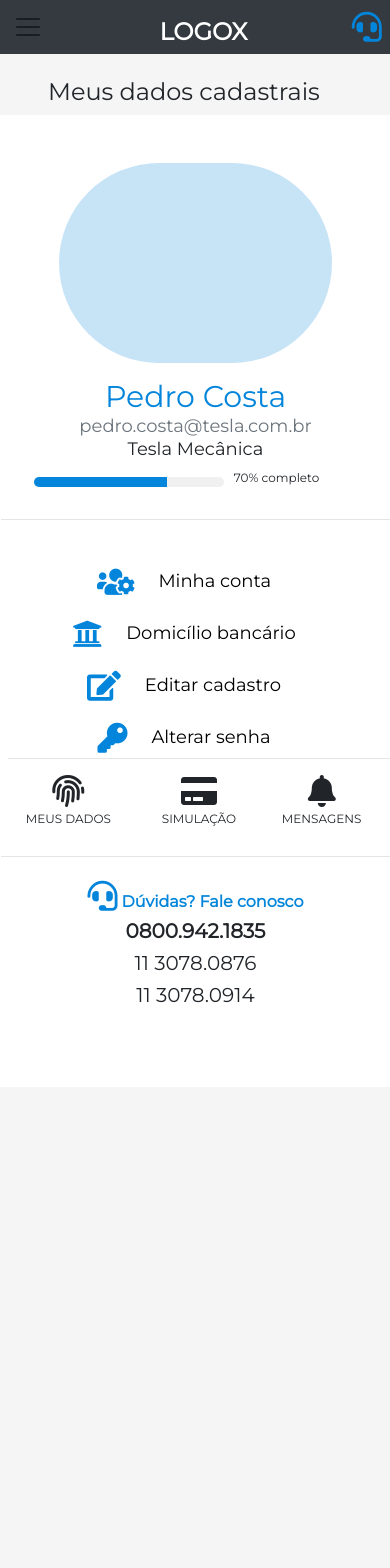
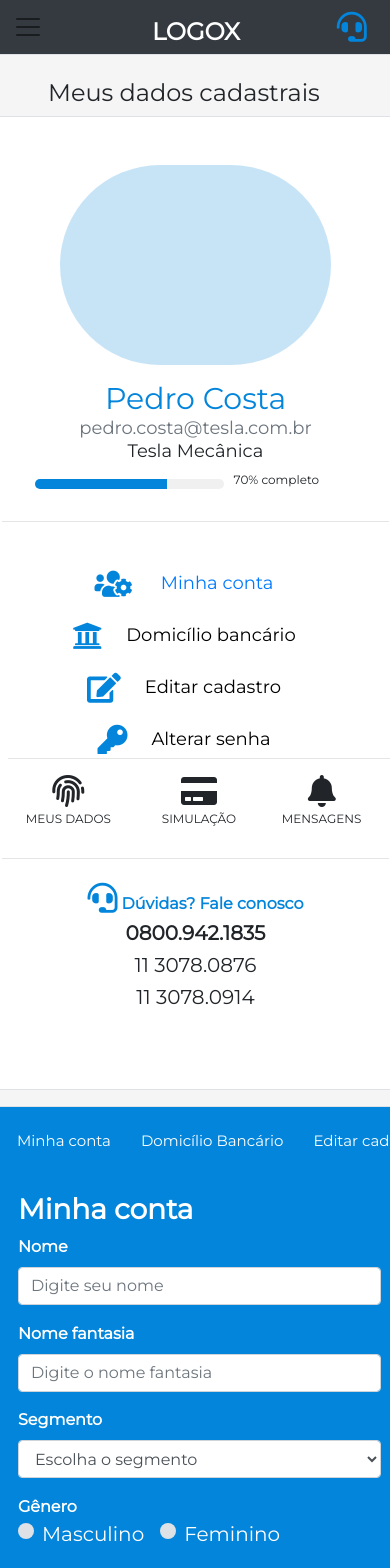
Before and after one commit to anddMF/Estudo-VueJs, a Vue app: page / in a window 390 px wide. Shown: the top 1568 px of the page. Before the commit the page ends 1103 px from the top, so only its background shows below. Built offline with nearby package versions, Linux system fonts and the light colour scheme.

Commit message:
Finalização da Sidenav e SCSS

```diff
--- a/src/App.vue
+++ b/src/App.vue
@@ -1,5 +1,6 @@
 <template>
   <div id="app">
+
     <Layout/>
   </div>
 </template>
@@ -10,6 +11,7 @@ import Formulario from './components/Formulario.vue'
 import MenuBase from './components/MenuBase.vue'
 import MenuTop from './components/MenuTop.vue'
 import Perfil from './components/Perfil.vue'
+import Sidenav from './components/Sidenav.vue'
 
 export default {
   name: 'app',
@@ -18,7 +20,8 @@ export default {
     Formulario,
     MenuBase,
     MenuTop,
-    Perfil
+    Perfil,
+    Sidenav
   },
   data() {
 
--- a/src/components/Layout.vue
+++ b/src/components/Layout.vue
@@ -1,11 +1,12 @@
 <template>
 <div class="hello">
+
     <MenuTop/>
     <h4 class="mt-4 ml-5 mb-2">Meus dados cadastrais</h4>
 
     <div class="row">
       <!-- PRIMEIRO CARD -->
-      <div class="ml-md-5 ml-sm-1 col-12 mb-3 pl-3 col-md-3 bg-white primeiro">
+      <div class="border ml-md-5 ml-sm-1 col-12 mb-3 pl-3 col-md-3 bg-white primeiro">
         <Perfil/>
         <br>
         <br>
@@ -15,8 +16,8 @@
 
       <!-- SEGUNDO CARD -->
 
-      <div class="segundo col-md-8 pt-2 pl-3 d-bock ml-md-4 ml-sm-2s ml-xs-1 frm bg-white">
-
+      <div class="segundo border col-md-8 pt-2 pl-3 d-bock ml-md-4 ml-sm-2s ml-xs-1 frm bg-white">
+         <!-- MENU EM TABS //funcionará fora da div  -->
         <div class="scrolling-wrapper">
           <input class="tinput" id="tab1" type="radio" name="tabs" checked>
           <label class="tlabel" for="tab1">Minha conta</label>
@@ -35,7 +36,7 @@
         </div>
         <!-- FORMULÁRIO -->
         <section class="pl-3 pr-2" id="content1">
-          <h3>
+          <h3 class="mt-3">
             <b>Minha conta</b>
           </h3>
           <Formulario/>
@@ -43,46 +44,15 @@
         <!-- /FORMULÁRIO -->
 
         <section class="tsection pl-3 pr-2" id="content2">
-          <p>
-            Bacon ipsum dolor sit amet landjaeger sausage brisket, jerky drumstick fatback boudin ball tip turducken. Pork belly meatball
-            t-bone bresaola tail filet mignon kevin turkey ribeye shank flank doner cow kielbasa shankle. Pig swine chicken
-            hamburger, tenderloin turkey rump ball tip sirloin frankfurter meatloaf boudin brisket ham hock. Hamburger venison
-            brisket tri-tip andouille pork belly ball tip short ribs biltong meatball chuck. Pork chop ribeye tail short
-            ribs, beef hamburger meatball kielbasa rump corned beef porchetta landjaeger flank. Doner rump frankfurter meatball
-            meatloaf, cow kevin pork pork loin venison fatback spare ribs salami beef ribs.
-          </p>
-          <p>
-            Jerky jowl pork chop tongue, kielbasa shank venison. Capicola shank pig ribeye leberkas filet mignon brisket beef kevin tenderloin
-            porchetta. Capicola fatback venison shank kielbasa, drumstick ribeye landjaeger beef kevin tail meatball pastrami
-            prosciutto pancetta. Tail kevin spare ribs ground round ham ham hock brisket shoulder. Corned beef tri-tip leberkas
-            flank sausage ham hock filet mignon beef ribs pancetta turkey.
-          </p>
+
         </section>
 
         <section class="tsection pl-3 pr-2" id="content3">
-          <p>
-            Bacon ipsum dolor sit amet beef venison beef ribs kielbasa. Sausage pig leberkas, t-bone sirloin shoulder bresaola. Frankfurter
-            rump porchetta ham. Pork belly prosciutto brisket meatloaf short ribs.
-          </p>
-          <p>
-            Brisket meatball turkey short loin boudin leberkas meatloaf chuck andouille pork loin pastrami spare ribs pancetta rump.
-            Frankfurter corned beef beef tenderloin short loin meatloaf swine ground round venison.
-          </p>
+
         </section>
 
         <section class="tsection pl-3 pr-2" id="content4">
-          <p>
-            Bacon ipsum dolor sit amet landjaeger sausage brisket, jerky drumstick fatback boudin ball tip turducken. Pork belly meatball
-            t-bone bresaola tail filet mignon kevin turkey ribeye shank flank doner cow kielbasa shankle. Pig swine chicken
-            hamburger, tenderloin turkey rump ball tip sirloin frankfurter meatloaf boudin brisket ham hock. Hamburger venison
-            brisket tri-tip andouille pork belly ball tip short ribs biltong.
-          </p>
-          <p>
-            Jerky jowl pork chop tongue, kielbasa shank venison. Capicola shank pig ribeye leberkas filet mignon brisket beef kevin tenderloin
-            porchetta. Capicola fatback venison shank kielbasa, drumstick ribeye landjaeger beef kevin tail meatball pastrami
-            prosciutto pancetta. Tail kevin spare ribs ground round ham ham hock brisket shoulder. Corned beef tri-tip leberkas
-            flank sausage ham hock filet mignon beef ribs pancetta turkey.
-          </p>
+
         </section>
 
         <br>
@@ -103,25 +73,22 @@
 import Formulario from "./Formulario.vue";
 import MenuBase from "./MenuBase.vue";
 import MenuTop from "./MenuTop.vue";
-import Perfil from "./Perfil.vue"
+import Perfil from "./Perfil.vue";
+import Sidenav from "./Sidenav.vue"
 export default {
   name: "Layout",
   components: {
     Formulario,
     MenuBase,
     MenuTop,
-    Perfil
+    Perfil,
+    Sidenav
   },
   props: {},
   data() {
     return {
         mostrarform: true,
-        teste: false,
-      select: [
-        { segmento: "Beleza" },
-        { segmento: "Alimentação" },
-        { segmento: "Comércio" }
-      ]
+        teste: false
     };
   },
   methods: {
--- a/src/components/MenuTop.vue
+++ b/src/components/MenuTop.vue
@@ -1,6 +1,5 @@
 <template>
-<nav class="navbar navbar-expand-lg navbar-light bg-white">
-
+<nav class="navbar navbar-expand-lg navbar-light bg-white border-bottom">
   <button class="navbar-toggler" type="button" style="border:none" data-toggle="collapse" data-target="#navbarSupportedContent" aria-controls="navbarSupportedContent" aria-expanded="false" aria-label="Toggle navigation">
     <span class="navbar-toggler-icon "></span>
   </button>
@@ -26,13 +25,17 @@
         </div>
     </form>
   </div>
+
 </nav>
 </template>
 
 <script>
+import Sidenav from "./Sidenav.vue"
 export default {
-    name: 'MenuTop'
-
+    name: 'MenuTop',
+    components: {
+        Sidenav
+    }
 }
 </script>
 
--- a/src/components/Perfil.vue
+++ b/src/components/Perfil.vue
@@ -39,7 +39,7 @@
                   <i class="fa fa-users-cog align-middle icone mr-4"></i>Minha conta</button>
                 <!-- ATIVAR FORM CELULAR -->
                 <button class="btn btnm mx-auto menus btn-block abrir d-none" v-on:click="mostrarform = true">
-                  <i class="fa fa-users-cog align-middle icone mr-4"></i>Minha conta</button>
+                  <i class="fa fa-users-cog align-middle icone mr-4"></i><a href="#content1"> Minha conta</a></button>
               </div>
             </div>
           </div>
--- /dev/null
+++ b/src/components/Sidenav.vue
@@ -0,0 +1,66 @@
+<template>
+
+          <div class="sidebar-sticky col-md-3 sidebar sidebar2" >
+
+            <ul class="nav flex-column bg-dark">
+                <li class="nav-item bg-head border-bottom">
+                    <h3 class=" ml-3 mt-4 mb-4" style="color: white;"><b>LOGOX</b></h3>
+                </li>
+              <li class="nav-item bg-dark border-bottom">
+                <a class="nav-link active" style="color:white;border-color: grey !important" href="#">
+                  <i class="fa fa-credit-card icone align-middle mr-2"></i>
+                  Fazer nova transação
+                </a>
+              </li>
+              <li class="nav-item bg-dark border-bottom">
+                <a class="nav-link active" style="color:white" href="#">
+                  <i class="fa fa-credit-card fa-2x align-middle mr-2"></i>
+                  Fazer simulação
+                </a>
+              </li>
+              <li class="nav-item bg-dark border-bottom">
+                <a class="nav-link active" style="color:white" href="#">
+                  <i class="fa fa-chart-bar fa-2x align-middle mr-2"></i>
+                  Painel do cliente
+                </a>
+              </li>
+              <li class="nav-item bg-white border-bottom" style="color:black; border-left-width: 3px; border-color: black">
+                <a class="nav-link active" style="color:black" href="#">
+                  <i class="fa fa-fingerprint fa-2x align-middle mr-2"></i>
+                  Meus dados cadastrais
+                </a>
+              </li>
+              <li class="nav-item bg-dark">
+                <a class="nav-link active" style="color:white" href="#">
+                  <i class="fa fa-cog fa-2x align-middle mr-2"></i>
+                  Configurações
+                </a>
+              </li>
+            </ul>
+          </div>
+
+</template>
+
+<script>
+export default {
+    name: 'Sidenav'
+    // data() {
+    //     contador = 1,
+    //     side = false
+    // },
+    // methods: {
+    //     mostrar(){
+    //         if(contador %2 == 0){
+    //             side = true
+    //         }
+    //         if(contador %2 !=0){
+    //             side = false
+    //         }
+    //     }
+    // }
+}
+</script>
+
+<style src="./style.css" scoped>
+
+</style>
--- /dev/null
+++ b/src/components/scstyle.scss
@@ -0,0 +1,252 @@
+$azul-base: #0385db;
+
+.alert {
+    line-height: 7px;
+    color: #b81d1d;
+  }
+
+  .btn-salvar {
+    border-radius: 20px;
+  }
+
+  .menus {
+    background-color: transparent;
+    font-size: 18px;
+    text-align: start;
+  }
+
+  .elipse {
+    width: 200px;
+    height: 200px;
+    opacity: 0.22;
+    background-color: $azul-base;
+    border-radius: 100px;
+  }
+
+  .termos {
+    font-size: 12px;
+  }
+
+  .linha {
+    line-height: 7px;
+  }
+
+  .wrap {
+    display: flex;
+  }
+
+  .progresso {
+    background-color: $azul-base;
+    width: 70%;
+  }
+
+  .progresso-fundo {
+    background-color: #f0f0f0;
+    border-radius: 20px;
+  }
+
+  .navbar2 {
+    border: 5px;
+    overflow: hidden;
+    background-color: #ffffff;
+    position: fixed;
+    bottom: 0;
+    width: 100%;
+  }
+
+  .icone {
+    color: $azul-base;
+    font-size: 30px;
+  }
+
+  body {
+    font-family: Montserrat;
+  }
+
+  .genero {
+    font-size: 20px;
+    color: $azul-base;
+  }
+
+  .genero-check {
+    border-radius: 10px;
+  }
+
+  .tsection {
+    display: none;
+    padding: 20px 0 0;
+  }
+
+  .tinput {
+    display: none;
+  }
+
+  .btnm {
+    font-size: 16px !important;
+    padding-left: 40px;
+    text-align: start !important;
+  }
+
+  .tlabel {
+    display: inline-block;
+    padding: 15px 25px;
+    text-align: center;
+    font-size: 15px;
+    &:hover {
+      color: #4c37c5;
+      cursor: pointer;
+    }
+  }
+
+  /*
+  .tlabel[for*='1']:before { content: '\f030'; }
+  .tlabel[for*='2']:before { content: '\f17d'; }
+  .tlabel[for*='3']:before { content: '\f16b'; }
+  .tlabel[for*='4']:before { content: '\f1a9'; } */
+
+  .tinput:checked + .tlabel {
+    border-bottom: 2px solid $azul-base;
+  }
+
+  .navmob {
+    display: none;
+  }
+
+  #tab1:checked ~ #content1, #tab2:checked ~ #content2, #tab3:checked ~ #content3, #tab4:checked ~ #content4 {
+    display: block;
+  }
+
+  .bg-head {
+    background-color: #2373c2 !important;
+  }
+
+  .sidebar-sticky li {
+    padding: 10px;
+  }
+
+  .sidebar2 {
+    height: 100% !important;
+    position: fixed;
+    z-index: 1;
+  }
+
+  /* TABLET CONFIG 950 */
+  @media screen and (max-width: 950px) {
+    .btnm {
+      font-size: 0px !important;
+      padding-left: 50px;
+    }
+    .botoes {
+      align-content: center !important;
+    }
+    .navmob {
+      display: inherit !important;
+    }
+    .navbar {
+      background-color: #343a40 !important;
+      width: 102%;
+      padding-left: 20px;
+      padding-right: 35px;
+    }
+    .scrolling-wrapper {
+      overflow-x: scroll;
+      overflow-y: hidden;
+      white-space: nowrap;
+    }
+    .segundo {
+      margin-left: 0 !important;
+      background-color: $azul-base !important;
+      color: white;
+      .btn {
+        background-color: white !important;
+        color: black;
+      }
+    }
+    .elipse {
+      width: 70%;
+    }
+    .linha {
+      p {
+        font-size: 12px;
+      }
+      h3 {
+        font-size: 16px;
+      }
+    }
+    .genero {
+      color: white;
+    }
+  }
+
+  @media screen and (max-width: 765px) {
+    .tlabel {
+      font-size: 10;
+      &:before {
+        margin: 0;
+        font-size: 18px;
+      }
+    }
+    .bottom-tab {
+      display: block !important;
+    }
+    .menus {
+      text-align: center;
+    }
+    .scrolling-wrapper {
+      overflow-x: scroll;
+      overflow-y: hidden;
+      white-space: nowrap;
+    }
+    .abrir {
+      display: block !important;
+    }
+    .abrir2 {
+      display: none !important;
+    }
+    /* .frm{
+      display: none !important;
+    } */
+    .teste {
+      display: block !important;
+      color: $azul-base;
+    }
+    .navbar {
+      background-color: #343a40 !important;
+      width: 104%;
+      padding-left: 1px;
+    }
+    .btnm {
+      text-align: start !important;
+      width: 50%;
+      width: fit-content;
+      font-size: 13px !important;
+    }
+    .botoes {
+      align-content: center;
+    }
+    .navmob {
+      display: inherit;
+    }
+  }
+
+  @media screen and (max-width: 415px) {
+    .tlabel {
+      padding: 15px;
+    }
+    .linha {
+      p {
+        font-size: 18px;
+      }
+      h3 {
+        font-size: 30px;
+      }
+    }
+    .btnm {
+      font-size: 18px !important;
+      padding-left: 0;
+    }
+    .navbar {
+      width: 103%;
+      padding-left: 1px;
+    }
+  }
--- a/src/components/style.css
+++ b/src/components/style.css
@@ -6,6 +6,7 @@
 .btn-salvar{
   border-radius: 20px;
 }
+
 .menus{
   background-color: transparent;
   font-size: 18px;
@@ -105,12 +106,23 @@ body{
 #tab4:checked ~ #content4 {
   display: block;
 }
+.bg-head{
+  background-color:#2373c2 !important
+}
+.sidebar-sticky li{
+  padding: 10px;
+}
+.sidebar2{
+  height: 100% !important;
+  position: fixed;
+  z-index: 1;
 
-/* TABLET CONFIG */
+}
+
+/* TABLET CONFIG 950 */
 @media screen and (max-width: 950px){
   .btnm{
     font-size: 0px !important;
-    /* width: fit-content; */
     padding-left:50px;
   }
   .botoes{
@@ -123,7 +135,7 @@ body{
     background-color:#343a40 !important;
     width: 102%;
     padding-left:20px;
-    padding-right: 20px;
+    padding-right: 35px;
   }
   .scrolling-wrapper {
     overflow-x: scroll;
@@ -134,6 +146,10 @@ body{
     margin-left: 0 !important;
     background-color: #0385db !important;
     color: white
+  }
+  .segundo .btn{
+    background-color: white !important;
+    color: black;
   }
   .elipse{
     width: 70%;
@@ -175,9 +191,9 @@ body{
   .abrir2 {
     display: none !important;
   }
-  .frm{
+  /* .frm{
     display: none !important;
-  }
+  } */
   .teste{
     display: block !important;
     color: #0385db;
@@ -201,12 +217,6 @@ body{
   }
 
 }
-@media screen and (min-width: 760){
-  .frm{
-    display: block !important;
-  }
-
-}
 
 @media screen and (max-width: 415px) {
   .tlabel {
```
